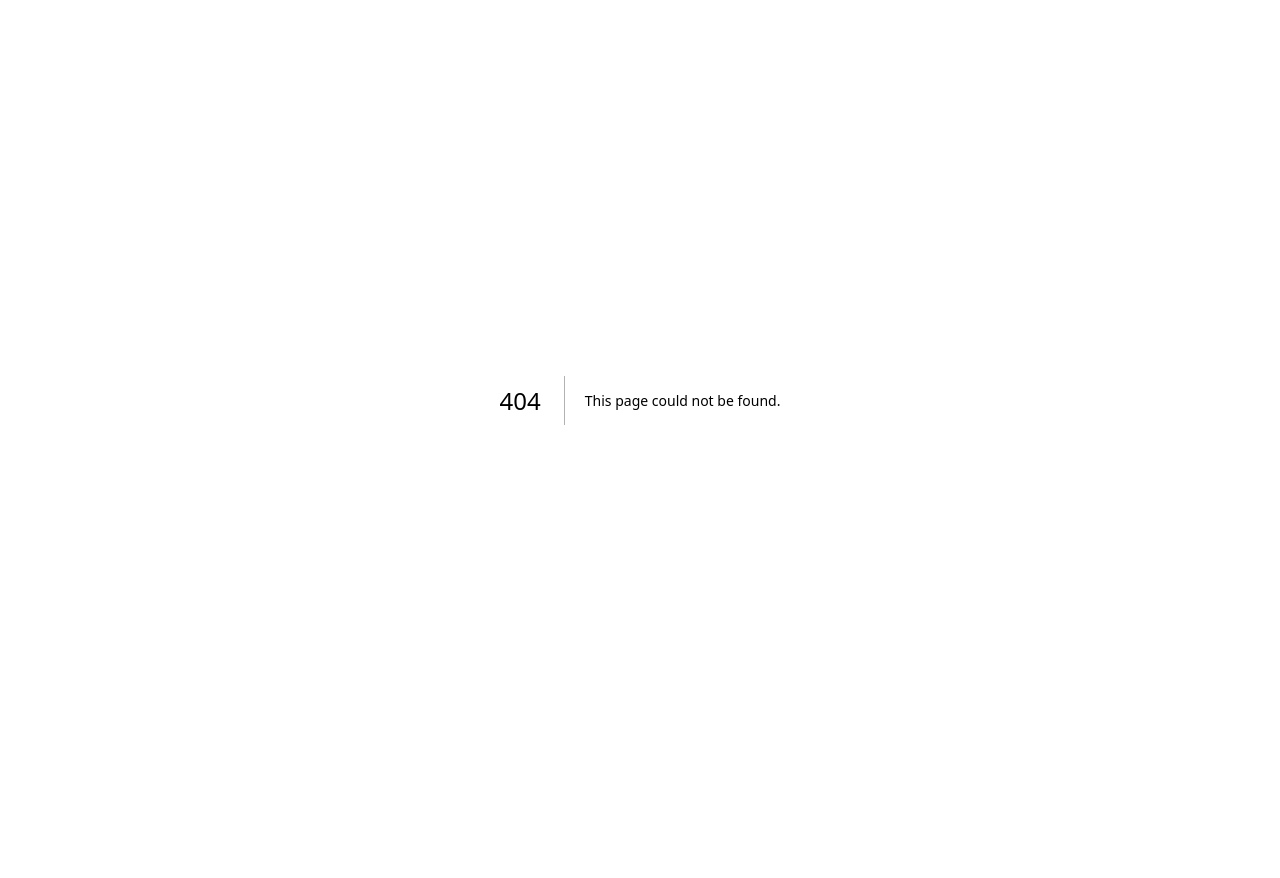
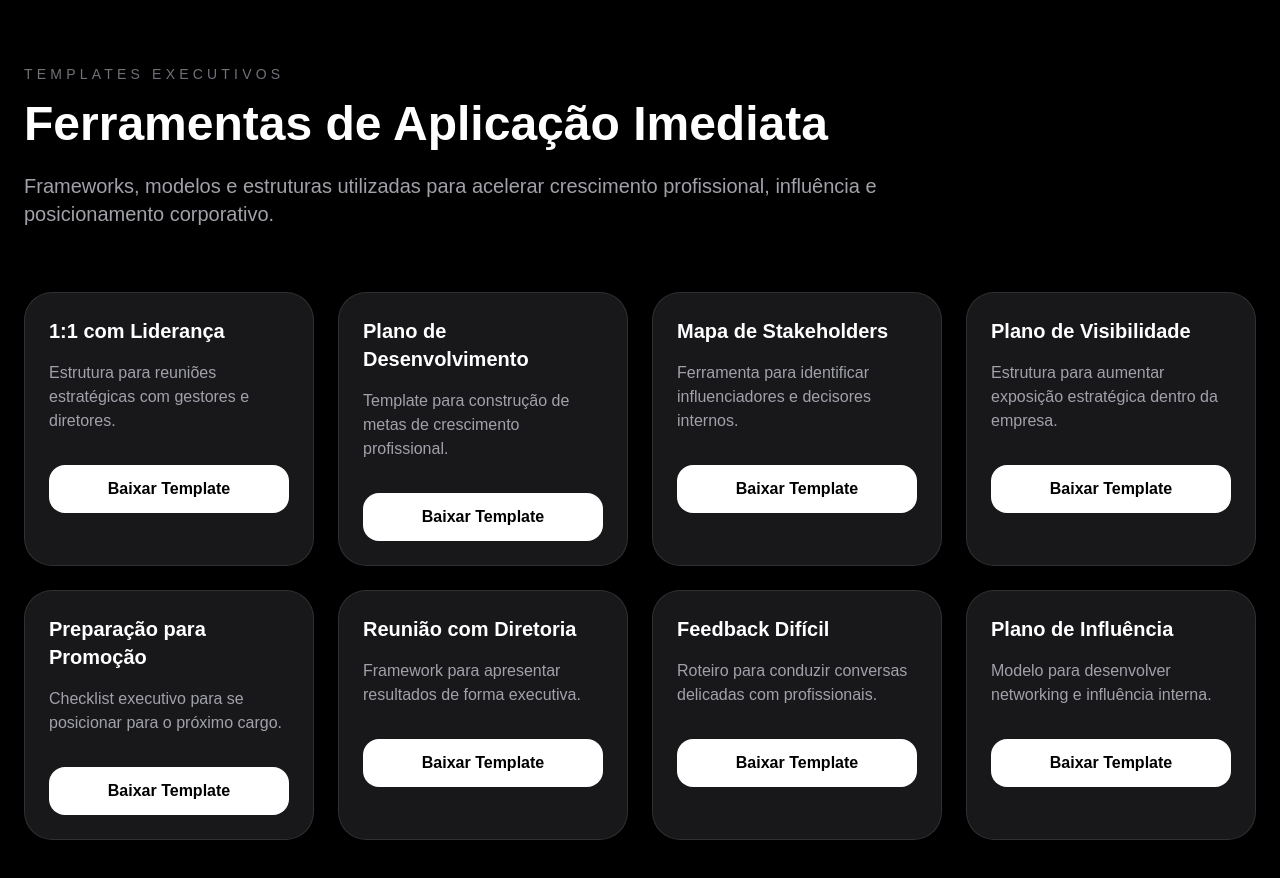
Before and after one commit to camymagini-sudo/da-base-ao-topo, a Next.js app: page /dashboard/templates in a window 1280 px wide. Before the commit this address had no page. Shown: the top 878 px of the page. Before the commit the page ends 800 px from the top, so only its background shows below. Built offline with nearby package versions, Linux system fonts and the light colour scheme.

Commit message:
Create page.js

```diff
--- /dev/null
+++ b/app/dashboard/templates/page.js
@@ -0,0 +1,100 @@
+"use client";
+
+export default function TemplatesPage() {
+  const templates = [
+    {
+      title: "1:1 com Liderança",
+      description:
+        "Estrutura para reuniões estratégicas com gestores e diretores.",
+    },
+    {
+      title: "Plano de Desenvolvimento",
+      description:
+        "Template para construção de metas de crescimento profissional.",
+    },
+    {
+      title: "Mapa de Stakeholders",
+      description:
+        "Ferramenta para identificar influenciadores e decisores internos.",
+    },
+    {
+      title: "Plano de Visibilidade",
+      description:
+        "Estrutura para aumentar exposição estratégica dentro da empresa.",
+    },
+    {
+      title: "Preparação para Promoção",
+      description:
+        "Checklist executivo para se posicionar para o próximo cargo.",
+    },
+    {
+      title: "Reunião com Diretoria",
+      description:
+        "Framework para apresentar resultados de forma executiva.",
+    },
+    {
+      title: "Feedback Difícil",
+      description:
+        "Roteiro para conduzir conversas delicadas com profissionais.",
+    },
+    {
+      title: "Plano de Influência",
+      description:
+        "Modelo para desenvolver networking e influência interna.",
+    },
+  ];
+
+  return (
+    <main className="min-h-screen bg-black text-white">
+
+      <section className="max-w-7xl mx-auto px-6 py-16">
+
+        <div className="mb-16">
+
+          <p className="uppercase tracking-[0.3em] text-zinc-500 text-sm mb-4">
+            Templates Executivos
+          </p>
+
+          <h1 className="text-5xl font-bold mb-6">
+            Ferramentas de Aplicação Imediata
+          </h1>
+
+          <p className="text-zinc-400 text-xl max-w-4xl">
+            Frameworks, modelos e estruturas utilizadas para acelerar
+            crescimento profissional, influência e posicionamento corporativo.
+          </p>
+
+        </div>
+
+        <div className="grid md:grid-cols-2 xl:grid-cols-4 gap-6">
+
+          {templates.map((template, index) => (
+
+            <div
+              key={index}
+              className="bg-zinc-900 border border-white/10 rounded-[28px] p-6"
+            >
+
+              <h2 className="text-xl font-bold mb-4">
+                {template.title}
+              </h2>
+
+              <p className="text-zinc-400 mb-8">
+                {template.description}
+              </p>
+
+              <button className="w-full bg-white text-black rounded-2xl py-3 font-semibold hover:bg-zinc-200 transition">
+                Baixar Template
+              </button>
+
+            </div>
+
+          ))}
+
+        </div>
+
+      </section>
+
+    </main>
+  );
+}
```
